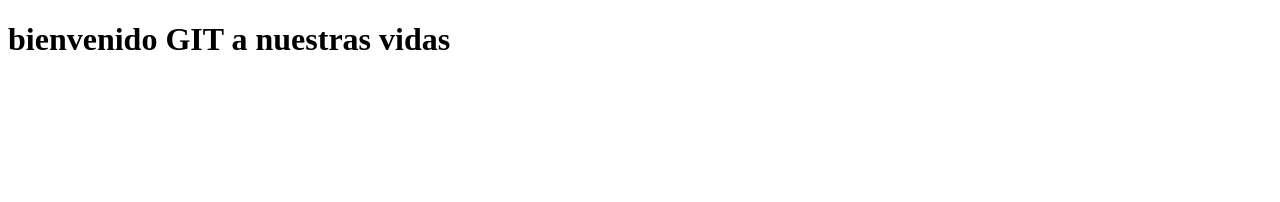
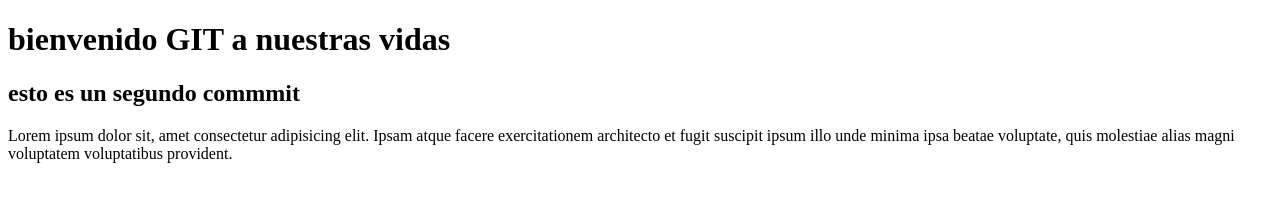
Before and after one commit to danymilk/danymilk, a plain HTML site: page index.html in a window 1280 px wide. Drawn offline with Linux system fonts and the light colour scheme.

Commit message:
segundo commit, creamos un h2 y un p

```diff
--- a/index.html
+++ b/index.html
@@ -1,12 +1,20 @@
 <!DOCTYPE html>
 <html lang="en">
+
 <head>
     <meta charset="UTF-8">
     <meta http-equiv="X-UA-Compatible" content="IE=edge">
     <meta name="viewport" content="width=device-width, initial-scale=1.0">
     <title>clase 6 GIT</title>
 </head>
+
 <body>
     <h1>bienvenido GIT a nuestras vidas</h1>
+
+    <h2>esto es un segundo commmit</h2>
+    <p>Lorem ipsum dolor sit, amet consectetur adipisicing elit. Ipsam atque facere exercitationem architecto et fugit
+        suscipit ipsum illo unde minima ipsa beatae voluptate, quis molestiae alias magni voluptatem voluptatibus
+        provident.</p>
 </body>
+
 </html>
```
